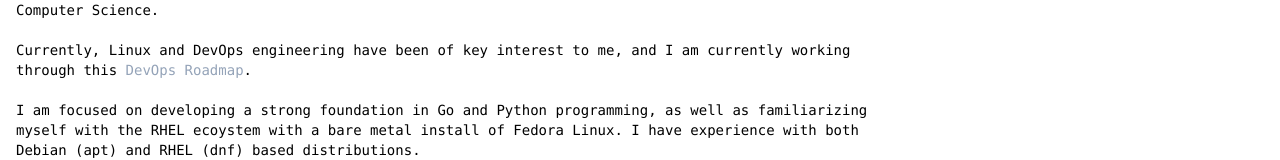
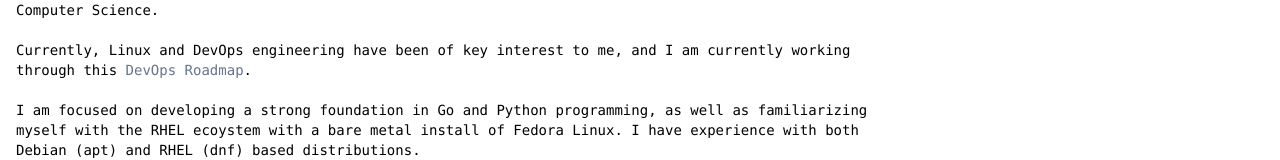
Before and after one commit to arnavsurve/website, a SvelteKit app: page / in a window 1280 px wide. Shown: the part 184-344 px from the top of the page. Built offline with nearby package versions, Linux system fonts and the light colour scheme.

Commit message:
Better link highlighting

```diff
--- a/src/routes/+page.svelte
+++ b/src/routes/+page.svelte
@@ -10,7 +10,7 @@
         <Prose>
             I am a third-year student at California State Univerity, Sacramento pursuing a Bachelor's degree in Computer Science.
             <br><br>
-            Currently, Linux and DevOps engineering have been of key interest to me, and I am currently working through this <a href="https://roadmap.sh/devops" class="text-slate-400 hover:underline">DevOps Roadmap</a>.
+            Currently, Linux and DevOps engineering have been of key interest to me, and I am currently working through this <a href="https://roadmap.sh/devops" class="text-slate-500 hover:underline">DevOps Roadmap</a>.
             <br><br>
             I am focused on developing a strong foundation in Go and Python programming, as well as familiarizing myself with the RHEL ecoystem with a bare metal install of Fedora Linux. I have experience with both Debian (apt) and RHEL (dnf) based distributions.
         </Prose>
```
